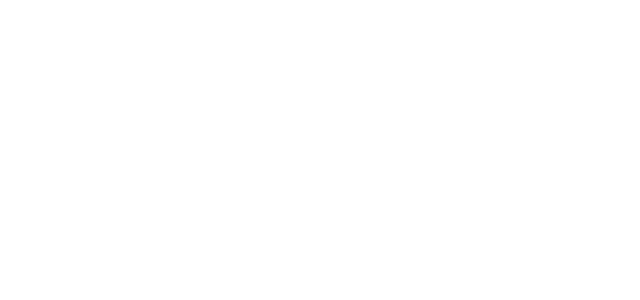
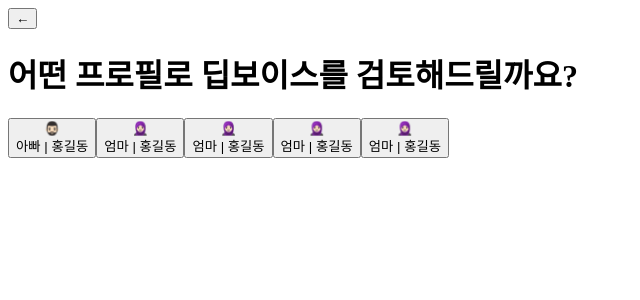
Before and after one commit to 2025-hanium-Deepvoice/FE, a React (Create React App) app: page /select in a window 1280 px wide. Before the commit this address had no page. Shown: the top 300 px of the page, without its empty margins (0-640 px from the left). Built offline with nearby package versions, Linux system fonts and the light colour scheme; the HTML template or start-up script is replaced by a standard one.

Commit message:
feat: 프로필 선택 추가

```diff
--- a/src/App.js
+++ b/src/App.js
@@ -7,6 +7,7 @@
 import VoiceRecord from './pages/detail/VoiceRecord.jsx'
 import VoiceInfo from './pages/detail/VoiceRecordInfo.jsx'
 import VoiceAlert from "./pages/detail/VoiceAlert.jsx"
+import Select from "./pages/select/select.jsx";
 
 const App = () => {
     return (
@@ -16,6 +17,7 @@
                 <Route path="/Home" element={<Home heroLogoSrc="/MainlogoWhite.png" />} /> {/* 만약 로고 바꿀거면 여기서 */}
                 <Route path='/Home' element={<Home />} />
                 <Route path='/' />
+                <Route path='/select' element={<Select />} />
                 <Route path='/login' element={<Login />} />
                 <Route path='/signup' element={<Signup />} />
                 <Route path='/voice-record' element={<VoiceRecord />} />
--- /dev/null
+++ b/src/assets/sass/select/_select.scss
@@ -0,0 +1,92 @@
+.ProfileSelect_wrap {
+  display: flex;
+  flex-direction: column;
+  gap: 8px;
+
+  .header {
+    display: flex;
+    align-items: center;
+    padding: 8px 0;
+  }
+
+  .title {
+    display: flex;
+    align-items: center;
+    font-size: 20px;
+    font-weight: 600;
+    color: var(--text, #f5f5f5);
+  }
+
+  .card-list {
+    display: flex;
+    flex-direction: column;
+    gap: 8px;
+  }
+}
+
+.profile-card {
+  margin-inline: -8px;
+  width: calc(150%);
+  align-self: center;
+
+  display: flex;
+  justify-content: space-between;
+  align-items: center;
+
+  padding: 14px 18px;
+  border: 0;
+  border-radius: var(--sds-size-radius-200, 16px);
+  background: var(--button-input-fields, #262626);
+  color: var(--text, #eaeaea);
+  cursor: pointer;
+
+  transition: transform 0.08s ease, background 0.15s ease, outline-color 0.15s ease;
+
+  &:hover { transform: translateY(-1px); }
+  &:active { transform: translateY(0); }
+
+  .left {
+    display: flex;
+    align-items: center;
+    gap: 12px;
+    min-width: 0;
+  }
+
+  .avatar {
+    width: 56px;
+    height: 56px;
+    border-radius: 14px;
+    background: #a78bfa22;
+    display: grid;
+    place-items: center;
+    overflow: hidden;
+    flex: 0 0 auto;
+
+    img { width: 100%; height: 100%; object-fit: cover; }
+    .emoji { font-size: 24px; }
+  }
+
+  .meta {
+    display: flex;
+    align-items: center;
+    gap: 8px;
+    margin-left: 40px;
+    font-size: 16px;
+
+    .relation { opacity: 0.92; }
+    .bar { opacity: 0.4; }
+    .name { opacity: 0.92; font-weight: 600; }
+  }
+
+  .chevron {
+    font-size: 20px;
+    opacity: 0.6;
+  }
+
+  &:focus-visible {
+    outline: 2px solid #a78bfa;
+    outline-offset: 2px;
+  }
+
+  &.is-active { background: #2d2d2d; }
+}
--- a/src/assets/sass/style.scss
+++ b/src/assets/sass/style.scss
@@ -12,3 +12,4 @@
 @use 'detail/VoiceRecord';
 @use 'detail/VoiceInfo';
 @use 'detail/VoiceAlert';
+@use 'select/select'
--- /dev/null
+++ b/src/components/select/select.jsx
@@ -0,0 +1,34 @@
+export default function ProfileSelectCard({
+  profile,
+  onSelect,
+  isActive = false,
+}) {
+  const { emoji, avatarUrl, relation, name } = profile;
+
+  return (
+    <button
+      type="button"
+      className={`profile-card ${isActive ? "is-active" : ""}`}
+      onClick={() => onSelect?.(profile)}
+      aria-label={`${relation} | ${name} 선택`}
+    >
+      <div className="left">
+        <div className="avatar">
+          {avatarUrl ? (
+            <img src={avatarUrl} alt={`${relation} 아바타`} />
+          ) : (
+            <span className="emoji" aria-hidden>
+              {emoji || "👤"}
+            </span>
+          )}
+        </div>
+
+        <div className="meta">
+          <span className="relation">{relation}</span>
+          <span className="bar"> | </span>
+          <span className="name">{name}</span>
+        </div>
+      </div>
+    </button>
+  );
+}
--- /dev/null
+++ b/src/pages/select/select.jsx
@@ -0,0 +1,44 @@
+import React, { useState } from "react";
+import { useNavigate } from "react-router-dom";
+import ProfileSelectCard from "../../components/select/select";
+
+export default function ProfileSelect() {
+  const navigate = useNavigate();
+  const [activeId, setActiveId] = useState(null);
+
+  const profiles = [
+    { id: "dad",   relation: "아빠", name: "홍길동", emoji: "🧔🏻‍♂️" },
+    { id: "mom1",  relation: "엄마", name: "홍길동", emoji: "🧕🏻" },
+    { id: "mom2",  relation: "엄마", name: "홍길동", emoji: "🧕🏻" },
+    { id: "mom3",  relation: "엄마", name: "홍길동", emoji: "🧕🏻" },
+    { id: "mom4",  relation: "엄마", name: "홍길동", emoji: "🧕🏻" },
+  ];
+
+  const handleSelect = (profile) => {
+    setActiveId(profile.id);
+    navigate(`/voice/check?profileId=${encodeURIComponent(profile.id)}`);
+  };
+
+  return (
+    <div className="ProfileSelect_wrap container">
+      <div className="header">
+        <button className="back" onClick={() => navigate(-1)} aria-label="뒤로가기">←</button>
+      </div>
+
+      <h1 className="title">
+        어떤 프로필로 딥보이스를 검토해드릴까요?
+      </h1>
+
+      <div className="card-list">
+        {profiles.map((p) => (
+          <ProfileSelectCard
+            key={p.id}
+            profile={p}
+            onSelect={handleSelect}
+            isActive={activeId === p.id}
+          />
+        ))}
+      </div>
+    </div>
+  );
+}
```
